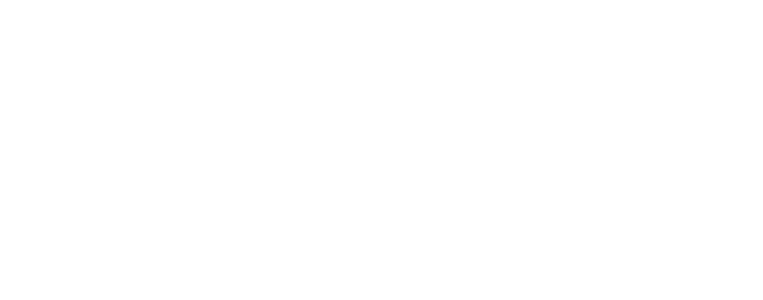
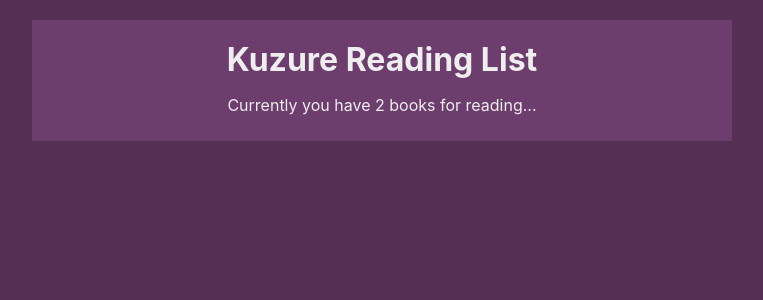
Before and after one commit to fakhriyusifli/react-booklist, a React (Create React App) app: page / in a window 1280 px wide. Shown: the top 300 px of the page, without its empty margins (258-1021 px from the left). Built offline with nearby package versions, Linux system fonts and the light colour scheme.

Commit message:
navbar and some styling added

```diff
--- a/src/App.css
+++ /dev/null
@@ -1,38 +0,0 @@
-.App {
-  text-align: center;
-}
-
-.App-logo {
-  height: 40vmin;
-  pointer-events: none;
-}
-
-@media (prefers-reduced-motion: no-preference) {
-  .App-logo {
-    animation: App-logo-spin infinite 20s linear;
-  }
-}
-
-.App-header {
-  background-color: #282c34;
-  min-height: 100vh;
-  display: flex;
-  flex-direction: column;
-  align-items: center;
-  justify-content: center;
-  font-size: calc(10px + 2vmin);
-  color: white;
-}
-
-.App-link {
-  color: #61dafb;
-}
-
-@keyframes App-logo-spin {
-  from {
-    transform: rotate(0deg);
-  }
-  to {
-    transform: rotate(360deg);
-  }
-}
--- a/src/App.js
+++ b/src/App.js
@@ -1,12 +1,12 @@
 import React from 'react';
-import './App.css';
+import Navbar from './components/Navbar';
 import BookContextProvider from './contexts/BookContext';
 
 function App() {
   return (
     <div className="App">
       <BookContextProvider>
-
+        <Navbar />
       </BookContextProvider>
     </div>
   );
--- /dev/null
+++ b/src/components/Navbar.jsx
@@ -0,0 +1,14 @@
+import React, {useContext} from 'react';
+import { BookContext } from '../contexts/BookContext';
+
+const Navbar = () => {
+    const {books} = useContext(BookContext);
+    return (
+        <div className='navbar'>
+            <h1>Kuzure Reading List</h1>
+            <p>Currently you have { books.length } books for reading...</p>
+        </div>
+     );
+}
+
+export default Navbar;
--- a/src/contexts/BookContext.jsx
+++ b/src/contexts/BookContext.jsx
@@ -1,5 +1,5 @@
 import React, { createContext, useState} from 'react';
-import uuid from 'uuid';
+import { v4 as uuidv4 } from 'uuid';
 
 export const BookContext = createContext();
 
@@ -10,7 +10,7 @@
     ]);
 
     const addBook = (title, author) => {
-        setBooks([...books, { title: title, author: author, id: uuid()}]);
+        setBooks([...books, { title: title, author: author, id: uuidv4()}]);
     };
 
     const removeBook = (id) => {
--- a/src/index.css
+++ b/src/index.css
@@ -5,9 +5,20 @@
     sans-serif;
   -webkit-font-smoothing: antialiased;
   -moz-osx-font-smoothing: grayscale;
+  background: #553055;
 }
-
-code {
-  font-family: source-code-pro, Menlo, Monaco, Consolas, 'Courier New',
-    monospace;
+.App{
+  background: #4c2a4c;
+  margin: 20px auto;
+  width: 90%;
+  max-width: 700px;
+  color: #eee;
 }
+.navbar{
+  padding: 10px 20px;
+  text-align: center;
+  background: #6d3d6d;
+}
+.navbar h1{
+  margin: 10px 0;
+}
```
Also changed, not shown: src/components/BookDetails.jsx (added), src/components/BookForm.jsx (added), src/components/BookList.jsx (added).
